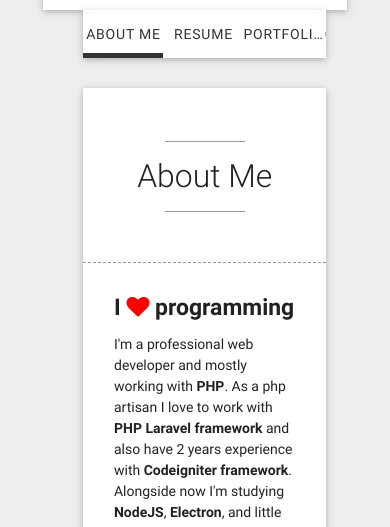
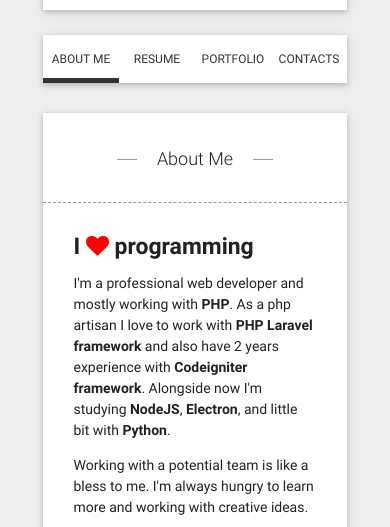
Before and after one commit to akbarhossainr/akbarhossainr.github.io, a plain HTML site: page index.html in a window 390 px wide. Shown: the part 573-1100 px from the top of the page. Drawn offline with nearby package versions, Linux system fonts and the light colour scheme; some packages are replaced by stand-ins of ours.

Commit message:
responsive layout added

```diff
--- /dev/null
+++ b/css/responsive.css
@@ -0,0 +1,42 @@
+/* Extra small devices (phones, less than 768px) */
+/* No media query since this is the default in Bootstrap */
+@media (max-width: 600px) {
+	.right-sidebar {
+		padding: 0 !important;
+		margin-top: 25px;
+	}
+	.top-navbar {
+		padding: 0 !important;
+	}
+	.tab-content {
+		padding-left: 0 !important;
+		padding-right: 0 !important;
+	}
+	.tab a {
+		font-size: 12px;
+	}
+	.tabs .tab {
+		letter-spacing: 0 !important;
+	    min-width: auto !important;
+	}
+	.tab-header {
+		font-size: 18px !important;
+	}
+	.tab-header::before,
+	.tab-header::after {
+	    width: 20px !important;
+	    margin: 5px 20px !important;
+	}
+	.col {
+		overflow-wrap: break-word !important;
+	}
+}
+
+/* Small devices (tablets, 768px and up) */
+@media (min-width: @screen-sm-min) { ... }
+
+/* Medium devices (desktops, 992px and up) */
+@media (min-width: @screen-md-min) { ... }
+
+/* Large devices (large desktops, 1200px and up) */
+@media (min-width: @screen-lg-min) { ... }
--- a/index.html
+++ b/index.html
@@ -9,6 +9,7 @@
     <link type="text/css" rel="stylesheet" href="css/custom.css"  media="screen,projection"/>
     <link type="text/css" rel="stylesheet" href="css/timeline.css"  media="screen,projection"/>
     <link type="text/css" rel="stylesheet" href="css/imagehover.css"  media="screen,projection"/>
+    <link type="text/css" rel="stylesheet" href="css/responsive.css"  media="screen,projection"/>
 
     <!-- fontawesome icons -->
     <link rel="stylesheet" href="css/font-awesome.min.css">
@@ -82,17 +83,17 @@
                     <div class="col s12">
                       <h5>Personal Informations</h5>
                     </div>
-                    <div class="col s4">
+                    <div class="col s6 m4">
                       <p><strong>Full Name</strong><br>Akbar Hossain Robin</p>
                       <p><strong>Blood Group</strong><br>A (+ve)</p>
                       <p><strong>Website</strong><br>akbarhossainr.github.io</p>
                     </div>
-                    <div class="col s4">
+                    <div class="col s6 m4">
                       <p><strong>Date of Birth</strong><br>March 15, 1993</p>
                       <p><strong>Marital Status</strong><br>Unmarried</p>
                       <p><strong>Email</strong><br>akbarhossain15@gmail.com</p>
                     </div>
-                    <div class="col s4">
+                    <div class="col s6 m4">
                       <p><strong>Location</strong><br>Keranigonj, Dhaka</p>
                       <p><strong>Religion</strong><br>Islam</p>
                       <p><strong>Phone</strong><br>+880 19251 97090</p>
```
